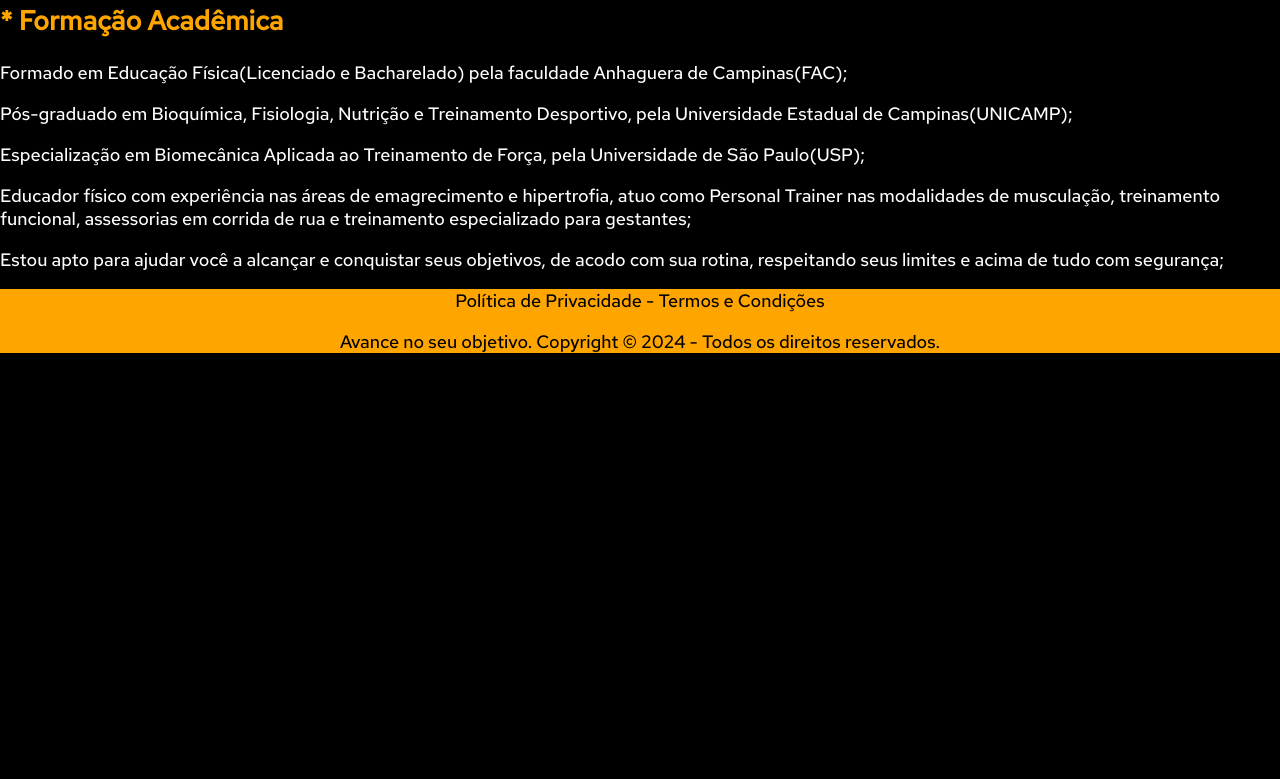
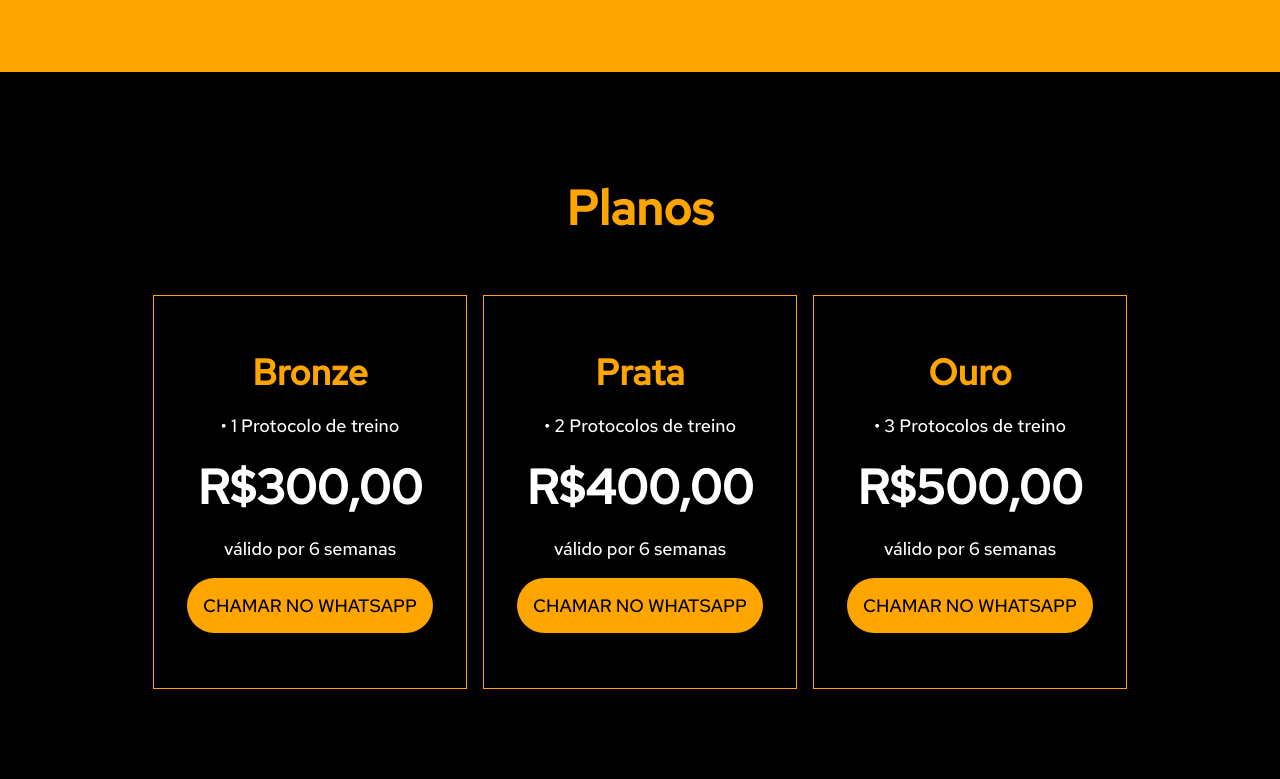
Before and after one commit to rochadiegox/personalDanilo, a plain HTML site: page index.html in a window 1280 px wide. Shown: the part 2021-2800 px from the top of the page. Before the commit the page ends 2392 px from the top, so only its background shows below. Drawn offline with Linux system fonts and the light colour scheme.

Commit message:
feat: ajustar css e rotas

```diff
--- a/index.html
+++ b/index.html
@@ -14,10 +14,9 @@
       <nav>
         <ul>
           <li><a href="#quemSou">Quem sou?</a></li>
-          <li>Avaliação Física</li>
-          <li>Consultoria On-line</li>
-          <li>Planos</li>
-          <li>Formação Acadêmica</li>
+          <li><a href="#consultoria">Consultoria</a></li>
+          <li><a href="#planos">Planos</a></li>
+          <li><a href="#formacao">Formação</a></li>
         </ul>
       </nav>
       <div class="menuWrapper">
@@ -33,7 +32,7 @@
         seu caminho para a melhor versão de si mesmo começa aqui.
       </p>
 
-      <a class="button" href=""> QUERO MUDAR MINHA VIDA!</a>
+      <a class="button" href="#planos"> QUERO MUDAR MINHA VIDA!</a>
     </section>
 
     <section id="quemSou" class="sectionQuemSou">
@@ -61,7 +60,7 @@
       </div>
     </section>
 
-    <section class="sectionDescubra">
+    <section class="sectionDescubra" id="consultoria">
       <div class="description">
         <div class="descubraTitle">
           <h2>Consultoria Presencial ou Online</h2>
@@ -197,26 +196,40 @@
     </section>
 
 
-    <section class="sectionPlanos">
-      <h2>* Planos</h2>
+    <section class="sectionPlanos" id="planos">
+      <h2>Planos</h2>
+
+      <div class="plansWrapper">
+      <div class="planoCard">
+        <h3>Bronze</h3>
+        <p>• 1 Protocolo de treino</p>
+        <p class="pricePlan">R$300,00</p>
+        <p>válido por 6 semanas</p>
+        <a class="button" href="https://api.whatsapp.com/send?phone=+5519971316301&text=Ol%C3%A1%2C+gostaria+de+saber+mais+sobre+o+plano+BRONZE%21" target="_blank">CHAMAR NO WHATSAPP</a>
+      </div>
+
 
       <div class="planoCard">
-        <h3>Plano Bronze</h3>
-        <p>1 Protocolo de treino, válido por 6 semanas(R$300,00);</p>
+        <h3>Prata</h3>
+        <p>• 2 Protocolos de treino</p>
+        <p class="pricePlan">R$400,00</p>
+        <p>válido por 6 semanas</p>
+        <a class="button" href="https://api.whatsapp.com/send?phone=+5519971316301&text=Ol%C3%A1%2C+gostaria+de+saber+mais+sobre+o+plano+PRATA%21" target="_blank">CHAMAR NO WHATSAPP</a>
       </div>
 
-      <div class="planoCard">
-        <h3>Plano Prata</h3>
-        <p>2 Protocolos de treino, válido por 6 semanas(R$400,00);</p>
-      </div>
 
       <div class="planoCard">
-        <h3>Plano Ouro</h3>
-        <p>3 Protocolos de treino, válido por 6 semanas(R$500,00);</p>
+        <h3>Ouro</h3>
+        <p>• 3 Protocolos de treino</p>
+        <p class="pricePlan">R$500,00</p>
+        <p>válido por 6 semanas</p>
+        <a class="button" href="https://api.whatsapp.com/send?phone=+5519971316301&text=Ol%C3%A1%2C+gostaria+de+saber+mais+sobre+o+plano+OURO%21" target="_blank">CHAMAR NO WHATSAPP</a>
       </div>
+    </div>
+
     </section>
 
-    <section>
+    <section id="formacao">
       <div>
         <img src="" alt="" />
         <h2>* Formação Acadêmica</h2>
--- a/style.css
+++ b/style.css
@@ -256,6 +256,56 @@ li {
   width: 48px;
 }
 
+.sectionPlanos {
+  margin: 0;
+  padding: 16px;
+  display: flex;
+  flex-direction: column;
+  justify-content: center;
+  align-items: center;
+  gap: 16px;
+
+  padding: 0;
+}
+
+.sectionPlanos h2 {
+  font-size: 28px;
+  text-align: center;
+}
+
+.plansWrapper {
+  display: flex;
+  flex-direction: column;
+  gap: 16px;
+}
+
+.planoCard {
+  width: 280px;
+  height: 360px;
+  padding: 16px;
+
+  display: flex;
+  flex-direction: column;
+
+  align-items: center;
+
+  border: solid 1px orange;
+
+  font-size: 18px;
+}
+
+.planoCard h3 {
+  font-size: 36px;
+  margin-bottom: 0;
+}
+
+.pricePlan {
+  font-size: 48px;
+  font-weight: 700;
+  margin: 0;
+  padding: 0;
+}
+
 @media screen and (min-width: 940px) {
   body {
     font-size: 18px;
@@ -290,6 +340,7 @@ li {
   }
 
   .sectionQuemSou {
+    padding: 64px;
     flex-direction: row-reverse;
     gap: 48px;
   }
@@ -322,7 +373,12 @@ li {
     align-items: center;
   }
 
+  .sectionDescubra {
+    padding: 64px;
+  }
+
   .sectionPlanos {
+    padding: 64px;
     display: flex;
     text-align: left;
     justify-content: center;
@@ -385,4 +441,15 @@ li {
     width: auto;
     height: 96px;
   }
+
+  .sectionPlanos h2 {
+    color: orange;
+    font-size: 48px;
+    text-align: center;
+  }
+
+  .plansWrapper {
+    display: flex;
+    flex-direction: row;
+  }
 }
```
